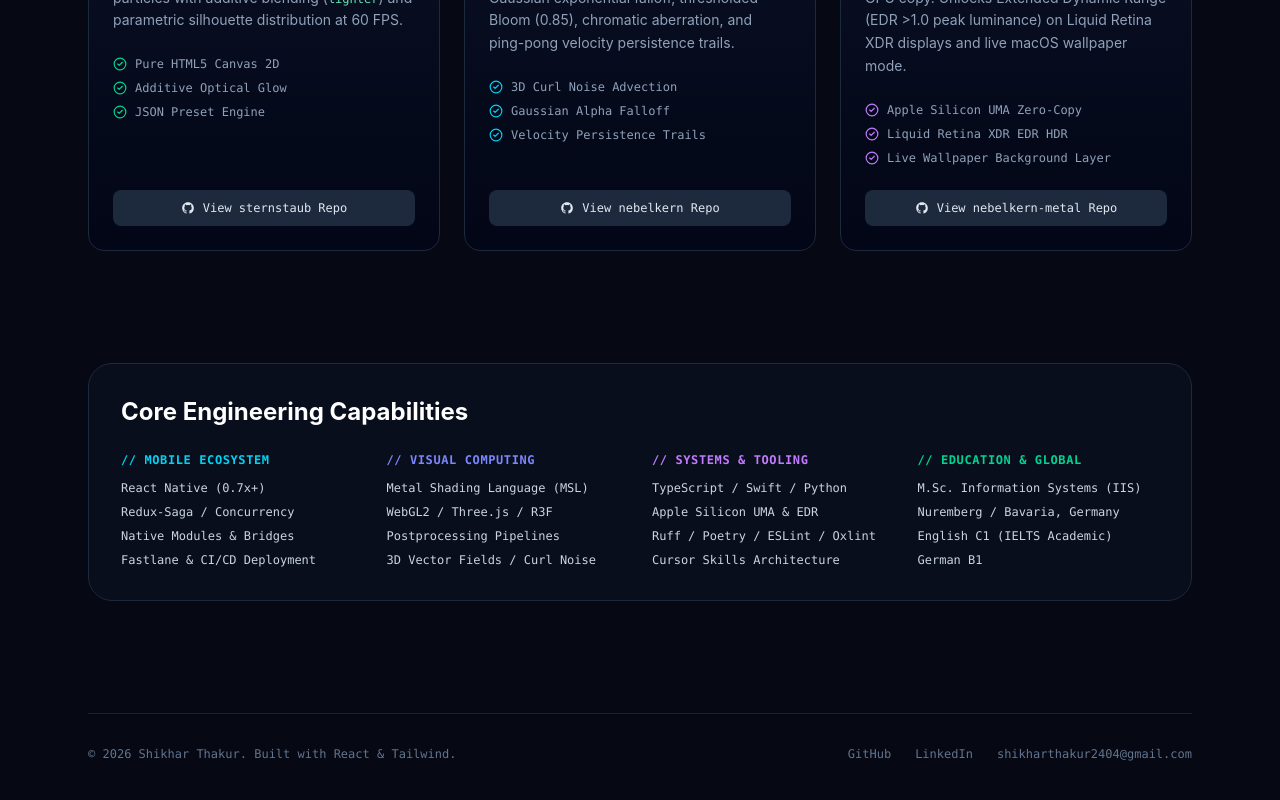
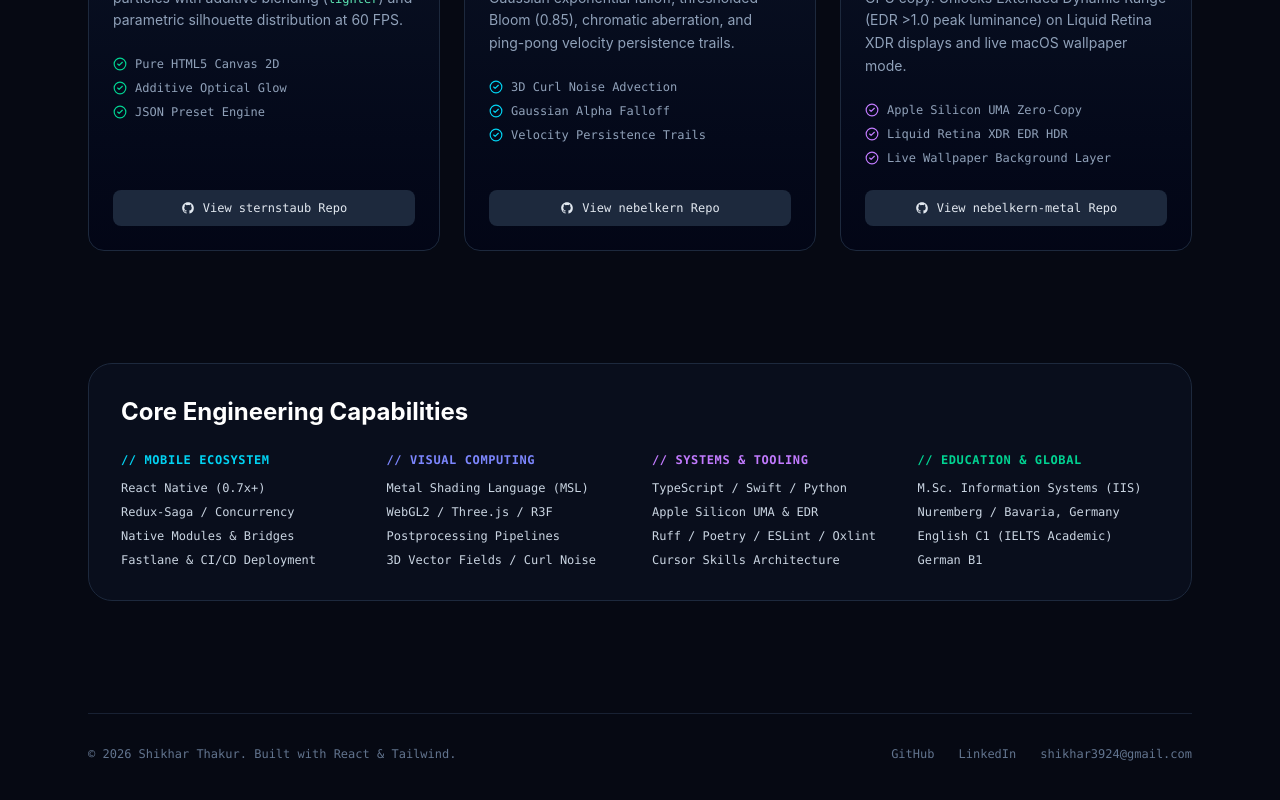
Before and after one commit to shikharthakur2404/portfolio, a React app: page / in a window 1280 px wide. Shown: the part 2783-3583 px from the top of the page. Built offline with nearby package versions, Linux system fonts and the light colour scheme; the HTML template or start-up script is replaced by a standard one.

Commit message:
✦ chore: update contact email to shikhar3924@gmail.com & sync clean PDF

```diff
--- a/src/App.tsx
+++ b/src/App.tsx
@@ -218,7 +218,7 @@ export default function App() {
             </div>
             <div className="flex gap-4">
               <a
-                href="mailto:shikharthakur2404@gmail.com?subject=FytlY%20Walkthrough%20Request"
+                href="mailto:shikhar3924@gmail.com?subject=FytlY%20Walkthrough%20Request"
                 className="px-5 py-2.5 rounded-xl bg-slate-800 hover:bg-slate-700 text-white font-mono text-xs transition-colors flex items-center gap-2 border border-slate-700"
               >
                 <Mail className="w-3.5 h-3.5" /> Request Full Demo Video
@@ -489,8 +489,8 @@ export default function App() {
             <a href="https://linkedin.com/in/shikhar2404" target="_blank" rel="noreferrer" className="hover:text-cyan-400 transition-colors">
               LinkedIn
             </a>
-            <a href="mailto:shikharthakur2404@gmail.com" className="hover:text-cyan-400 transition-colors">
-              shikharthakur2404@gmail.com
+            <a href="mailto:shikhar3924@gmail.com" className="hover:text-cyan-400 transition-colors">
+              shikhar3924@gmail.com
             </a>
           </div>
         </footer>
```
Also changed, not shown: 1 other file (tests, documents, lock files or other folders).
